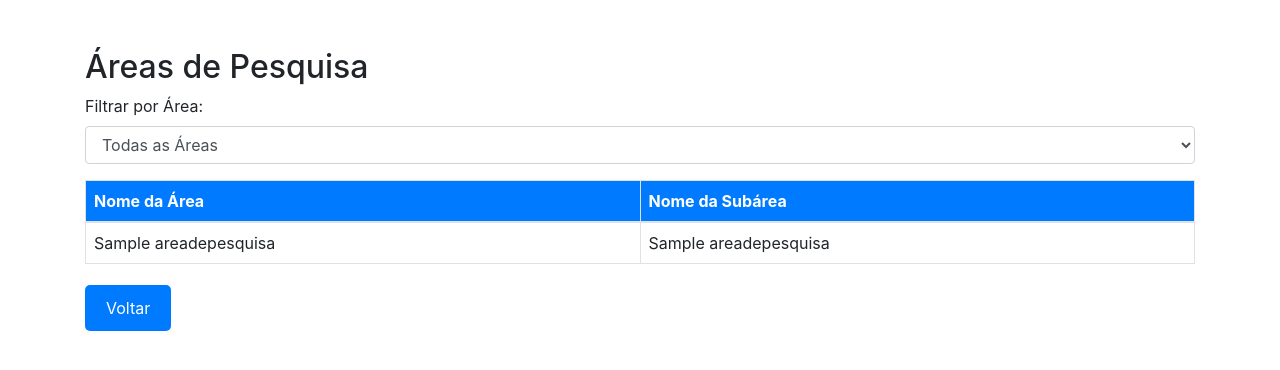
After one commit to JonathanManfro/Laboratorio-de-Software, a Django app: page /visualizar_areas_de_pesquisa/ in a window 1280 px wide. The commit adds this page. Shown: the top 370 px of the page. Run offline with Django 5.2, Linux system fonts and the light colour scheme; tables that the repository leaves empty hold one stand-in row (values such as "Sample post"); some libraries are stand-ins or nearby versions.

Commit message:
Criar Visualização de areas de pesquisas

```diff
--- a/projeto/projetolab/templates/tela_usuario.html
+++ b/projeto/projetolab/templates/tela_usuario.html
@@ -63,6 +63,9 @@
             <a href="/visualizar_pesquisadores">Visualizar Pesquisadores</a>
         </div>
         <div class="buttons">
+            <a href="/visualizar_areas_de_pesquisa">Visualizar Áreas de Pesquisa</a>
+        </div>
+        <div class="buttons">
             <a href="/">Logout</a>
         </div>
 
--- /dev/null
+++ b/projeto/projetolab/templates/visualizar_areas_de_pesquisa.html
@@ -0,0 +1,93 @@
+<!DOCTYPE html>
+<html lang="en">
+<head>
+    <meta charset="UTF-8">
+    <meta name="viewport" content="width=device-width, initial-scale=1.0">
+    <title>Visualizar Áreas de Pesquisa</title>
+    <link rel="stylesheet" href="https://maxcdn.bootstrapcdn.com/bootstrap/4.5.2/css/bootstrap.min.css">
+    <style>
+        .btn-custom {
+            text-decoration: none;
+            color: white;
+            background-color: #007BFF;
+            padding: 10px 20px;
+            margin: 5px 0;
+            border-radius: 5px;
+            transition: background-color 0.3s;
+        }
+
+        .btn-custom:hover {
+            background-color: #0056b3;
+        }
+
+        .table-custom th,
+        .table-custom td {
+            padding: 8px;
+            text-align: left;
+        }
+
+        .table-custom th {
+            background-color: #007BFF;
+            color: white;
+        }
+
+        .table-custom tr:nth-child(even) {
+            background-color: #f2f2f2;
+        }
+
+        .table-custom tr:hover {
+            background-color: #ddd;
+        }
+    </style>
+</head>
+<body>
+    <div class="container mt-5">
+        <h2>Áreas de Pesquisa</h2>
+        <div class="form-group">
+            <label for="selectArea">Filtrar por Área:</label>
+            <select class="form-control" id="selectArea">
+                <option value="">Todas as Áreas</option>
+                {% for nome_area in nomes_areas_unicas %}
+                    <option value="{{ nome_area }}">{{ nome_area }}</option>
+                {% endfor %}
+            </select>
+        </div>
+        <table class="table table-bordered table-custom">
+            <thead>
+                <tr>
+                    <th>Nome da Área</th>
+                    <th>Nome da Subárea</th>
+                </tr>
+            </thead>
+            <tbody>
+                {% for area in areas_de_pesquisa %}
+                <tr>
+                    <td>{{ area.nome_area }}</td>
+                    <td>{{ area.nome_subarea }}</td>
+                </tr>
+                {% endfor %}
+            </tbody>
+        </table>
+        <a href="/tela_usuario" class="btn btn-custom">Voltar</a>
+    </div>
+    <script src="https://code.jquery.com/jquery-3.5.1.min.js"></script>
+    <script>
+        $(document).ready(function () {
+            $('#selectArea').change(function () {
+                var selectedArea = $(this).val();
+                if (selectedArea === "") {
+                    $('tbody tr').show();
+                } else {
+                    $('tbody tr').hide();
+                    $('tbody tr').each(function () {
+                        var areaName = $(this).find('td:eq(0)').text();
+                        if (areaName === selectedArea) {
+                            $(this).show();
+                        }
+                    });
+                }
+            });
+        });
+    </script>
+</body>
+</html>
--- a/projeto/projetolab/urls.py
+++ b/projeto/projetolab/urls.py
@@ -9,5 +9,6 @@ urlpatterns = [
     path('cadastrar_projeto/', views.cadastrar_projetos, name='cadastrar_projeto'),
     path('visualizar_pesquisadores/', views.visualizar_pesquisadores, name='visualizar_pesquisadores'),
     path('cadastrar_producao/', views.cadastrar_producao, name='cadastrar_producao'),
-    path('visualizar_producoes/', views.visualizar_producoes, name='visualizar_producoes')
+    path('visualizar_producoes/', views.visualizar_producoes, name='visualizar_producoes'),
+    path('visualizar_areas_de_pesquisa/', views.visualizar_areas_de_pesquisa, name='visualizar_areas_de_pesquisa')
 ]
--- a/projeto/projetolab/views.py
+++ b/projeto/projetolab/views.py
@@ -1,6 +1,6 @@
 from django.shortcuts import render, redirect
 from django.http import HttpResponseRedirect
-from .models import Usuario, Projeto, Pesquisador, Producao
+from .models import Usuario, Projeto, Pesquisador, Producao, AreaDePesquisa
 from django.urls import reverse
 from django.http import JsonResponse
 
@@ -130,3 +130,8 @@ def visualizar_producoes(request):
     detalhes_das_producoes = producoes_do_pesquisador.values()
 
     return render(request, 'visualizar_producoes.html', {'detalhes_das_producoes': detalhes_das_producoes})
+
+def visualizar_areas_de_pesquisa(request):
+    areas_de_pesquisa = AreaDePesquisa.objects.all()
+    nomes_areas_unicas = AreaDePesquisa.objects.values_list('nome_area', flat=True).distinct()
+    return render(request, 'visualizar_areas_de_pesquisa.html', {'areas_de_pesquisa': areas_de_pesquisa, 'nomes_areas_unicas': nomes_areas_unicas})
```
